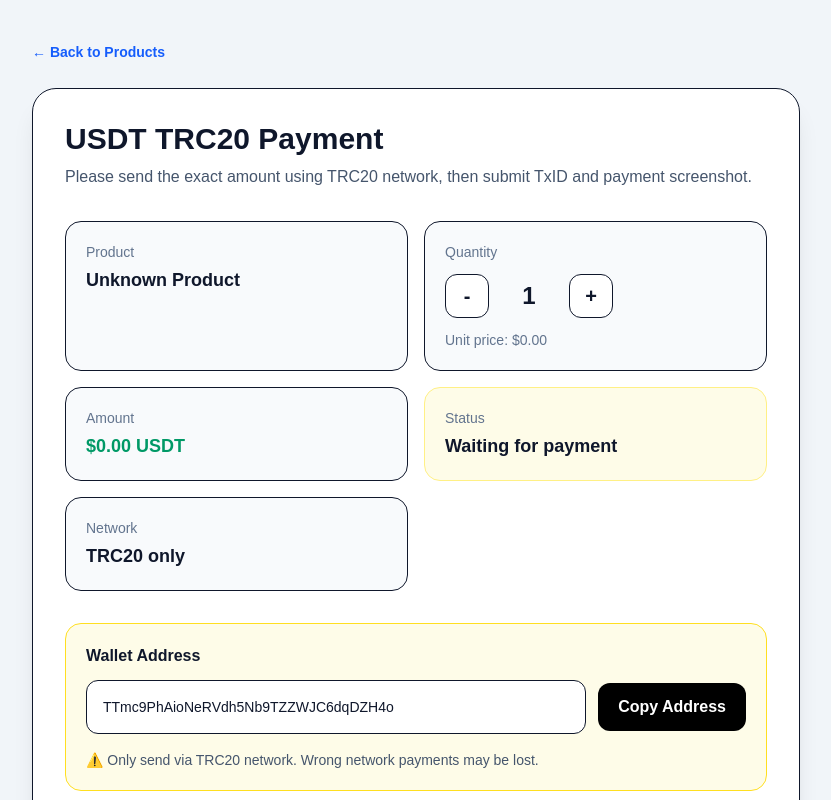
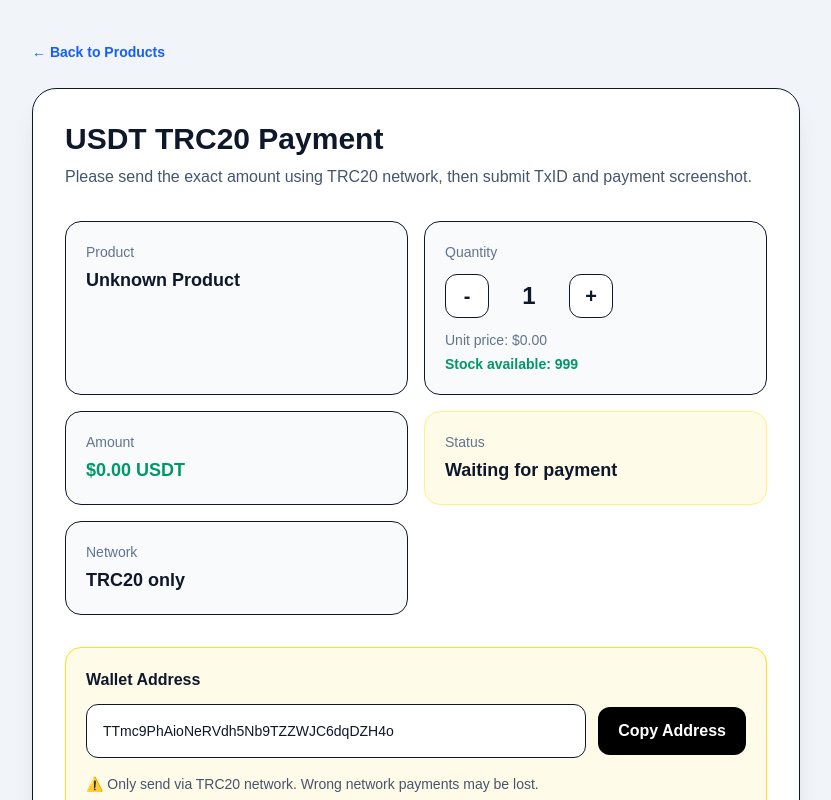
Before and after one commit to summitwang/Digital-Software-Deals, a Next.js app: page /payment in a window 1280 px wide. Shown: the top 800 px of the page, without its empty margins (224-1055 px from the left). Built offline with nearby package versions, Linux system fonts and the light colour scheme; no server answers.

Commit message:
Update page.tsx

```diff
--- a/app/payment/page.tsx
+++ b/app/payment/page.tsx
@@ -18,10 +18,13 @@ function PaymentContent() {
   const product = searchParams.get("product") || "Unknown Product";
   const amountFromUrl = Number(searchParams.get("amount") || "0");
   const quantityFromUrl = Number(searchParams.get("quantity") || "1");
+  const stockFromUrl = Number(searchParams.get("stock") || "999");
   const productType = searchParams.get("type") || "other";
 
+  const maxStock = stockFromUrl > 0 ? stockFromUrl : 1;
+
   const [quantity, setQuantity] = useState(
-    quantityFromUrl > 0 ? quantityFromUrl : 1
+    Math.min(quantityFromUrl > 0 ? quantityFromUrl : 1, maxStock)
   );
 
   const unitPrice =
@@ -64,6 +67,11 @@ function PaymentContent() {
   }
 
   async function submitOrder() {
+    if (quantity > maxStock) {
+      alert(`Only ${maxStock} item(s) available in stock.`);
+      return;
+    }
+
     if (!form.customer_email || !form.txid || !screenshotBase64) {
       alert("Please enter email, TxID and upload payment screenshot");
       return;
@@ -76,11 +84,7 @@ function PaymentContent() {
 
     const res = await fetch("/api/orders", {
       method: "POST",
-      headers: token
-        ? {
-            Authorization: `Bearer ${token}`,
-          }
-        : {},
+      headers: token ? { Authorization: `Bearer ${token}` } : {},
       body: JSON.stringify({
         product,
         amount: money(totalAmount),
@@ -114,8 +118,7 @@ function PaymentContent() {
           <h1 className="text-3xl font-extrabold mb-2">USDT TRC20 Payment</h1>
 
           <p className="text-slate-600 mb-8">
-            Please send the exact amount using TRC20 network, then submit TxID
-            and payment screenshot.
+            Please send the exact amount using TRC20 network, then submit TxID and payment screenshot.
           </p>
 
           <div className="grid md:grid-cols-2 gap-4 mb-8">
@@ -132,13 +135,12 @@ function PaymentContent() {
                   -
                 </button>
 
-                <div className="text-2xl font-extrabold w-12 text-center">
-                  {quantity}
-                </div>
+                <div className="text-2xl font-extrabold w-12 text-center">{quantity}</div>
 
                 <button
-                  onClick={() => setQuantity((q) => q + 1)}
-                  className="w-11 h-11 rounded-xl border bg-white text-xl font-bold"
+                  onClick={() => setQuantity((q) => Math.min(maxStock, q + 1))}
+                  disabled={quantity >= maxStock}
+                  className="w-11 h-11 rounded-xl border bg-white text-xl font-bold disabled:bg-slate-200 disabled:text-slate-400"
                 >
                   +
                 </button>
@@ -147,6 +149,16 @@ function PaymentContent() {
               <p className="text-sm text-slate-500 mt-3">
                 Unit price: ${money(unitPrice)}
               </p>
+
+              <p className="text-sm font-bold text-emerald-600 mt-1">
+                Stock available: {maxStock}
+              </p>
+
+              {quantity >= maxStock && (
+                <p className="text-sm text-red-600 mt-1">
+                  Maximum available stock reached.
+                </p>
+              )}
             </div>
 
             <Info title="Amount" value={`$${money(totalAmount)} USDT`} green />
@@ -171,8 +183,7 @@ function PaymentContent() {
             </div>
 
             <p className="text-sm text-slate-600 mt-4">
-              ⚠️ Only send via TRC20 network. Wrong network payments may be
-              lost.
+              ⚠️ Only send via TRC20 network. Wrong network payments may be lost.
             </p>
           </div>
 
@@ -190,18 +201,14 @@ function PaymentContent() {
               className="w-full p-4 rounded-xl border border-slate-300"
               placeholder="Your Name"
               value={form.customer_name}
-              onChange={(e) =>
-                setForm({ ...form, customer_name: e.target.value })
-              }
+              onChange={(e) => setForm({ ...form, customer_name: e.target.value })}
             />
 
             <input
               className="w-full p-4 rounded-xl border border-slate-300"
               placeholder="Email Address"
               value={form.customer_email}
-              onChange={(e) =>
-                setForm({ ...form, customer_email: e.target.value })
-              }
+              onChange={(e) => setForm({ ...form, customer_email: e.target.value })}
             />
 
             <input
@@ -266,11 +273,7 @@ function Info({
       }`}
     >
       <p className="text-slate-500 text-sm mb-1">{title}</p>
-      <p
-        className={`font-bold text-lg break-all ${
-          green ? "text-emerald-600 text-2xl" : ""
-        }`}
-      >
+      <p className={`font-bold text-lg break-all ${green ? "text-emerald-600 text-2xl" : ""}`}>
         {value}
       </p>
     </div>
```
